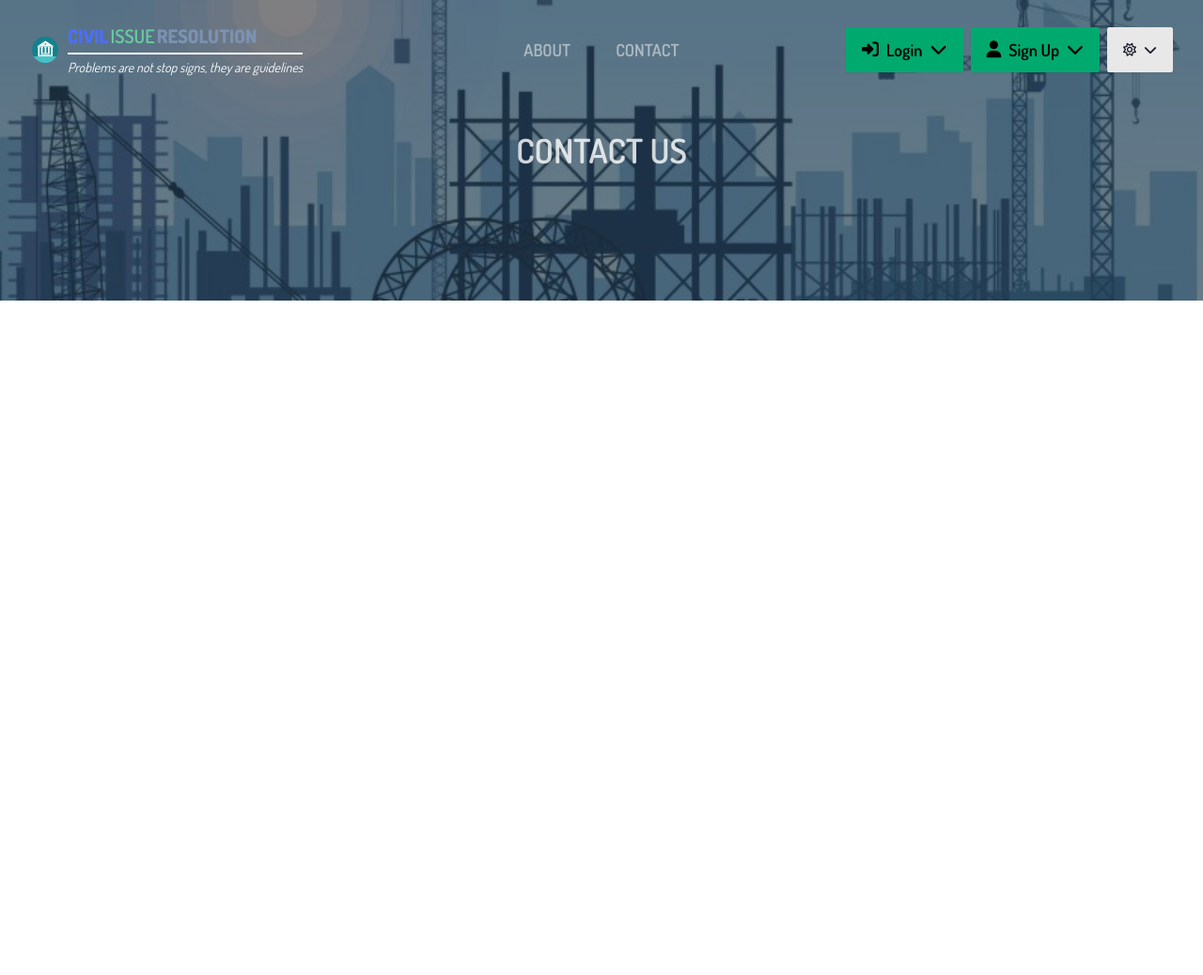
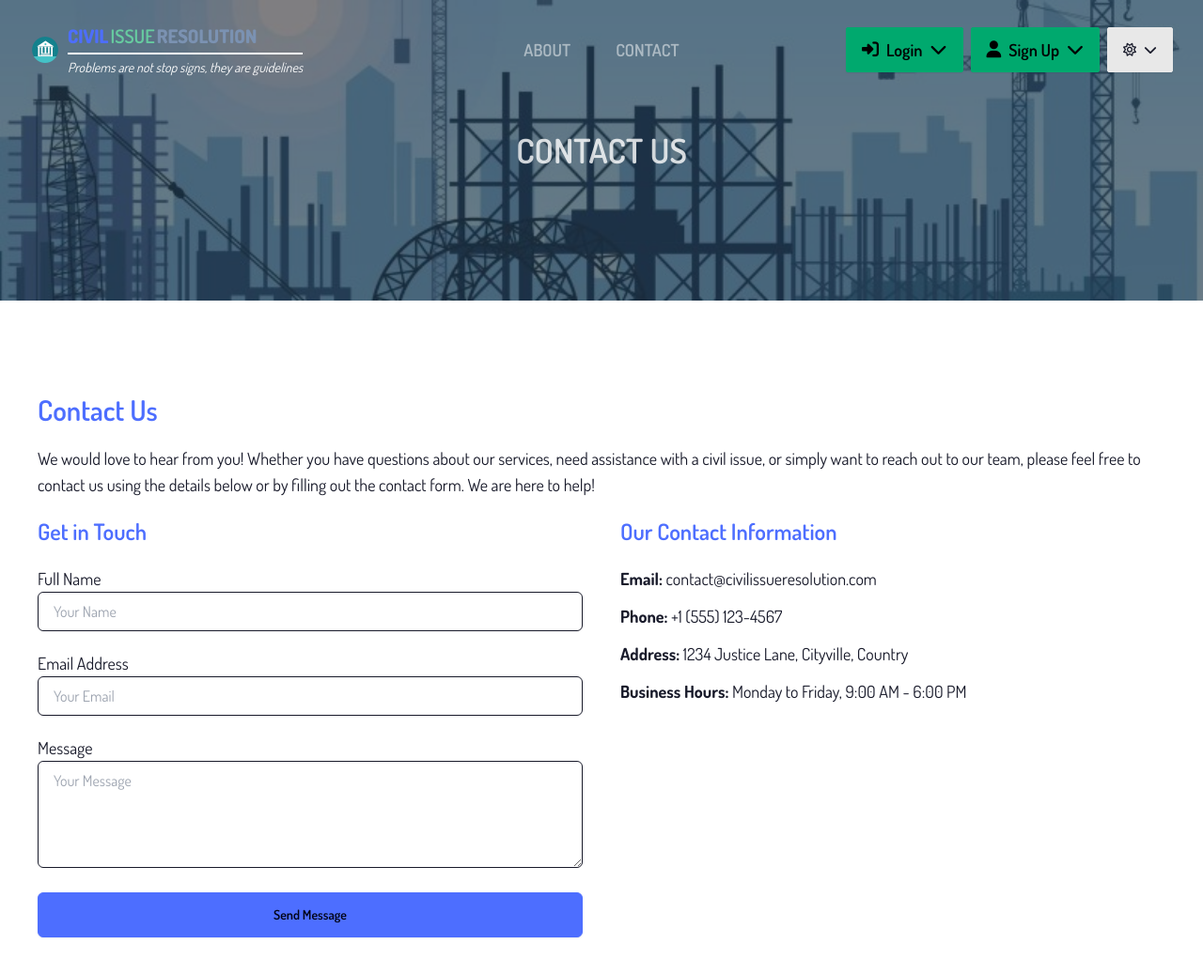
Before and after one commit to Scammerpatil/CivilIssueResolution, a PHP site: page /contact.php in a window 1280 px wide. Shown: the whole page at 94% size. Before the commit the page ends 320 px from the top, so only its background shows below. Run offline with PHP 8.4, Linux system fonts and the light colour scheme; some libraries are stand-ins or nearby versions; some web fonts are replaced.

Commit message:
Changes are made

```diff
--- a/contact.php
+++ b/contact.php
@@ -18,9 +18,55 @@ include './config/db.php';
         style="font-size: 20px; font-weight: bold; padding: 10px; text-align: center;">
         Welcome to the Online Civilians Problem Resolution</marquee>
 
-    <div class="px-10">
-        <!-- About Content goes here -->
+    <div class="px-10 py-10">
+        <h2 class="text-3xl font-semibold text-primary mb-5">Contact Us</h2>
+
+        <p class="text-lg text-base-content mb-5">
+            We would love to hear from you! Whether you have questions about our services, need assistance with a civil
+            issue, or simply want to reach out to our team, please feel free to contact us using the details below or by
+            filling out the contact form. We are here to help!
+        </p>
+
+        <div class="grid grid-cols-1 md:grid-cols-2 gap-10">
+            <!-- Contact Form -->
+            <div>
+                <h3 class="text-2xl font-semibold text-primary mb-5">Get in Touch</h3>
+                <form action="your_form_processing_script.php" method="POST">
+                    <div class="mb-5">
+                        <label for="name" class="block text-lg text-base-content">Full Name</label>
+                        <input type="text" id="name" name="name" required
+                            class="w-full px-4 py-2 border border-base-content rounded-md" placeholder="Your Name">
+                    </div>
+                    <div class="mb-5">
+                        <label for="email" class="block text-lg text-base-content">Email Address</label>
+                        <input type="email" id="email" name="email" required
+                            class="w-full px-4 py-2 border border-base-content rounded-md" placeholder="Your Email">
+                    </div>
+                    <div class="mb-5">
+                        <label for="message" class="block text-lg text-base-content">Message</label>
+                        <textarea id="message" name="message" required
+                            class="w-full px-4 py-2 border border-base-content rounded-md" placeholder="Your Message"
+                            rows="4"></textarea>
+                    </div>
+                    <button type="submit" class="btn btn-primary w-full py-2 px-4 rounded-md">Send Message</button>
+                </form>
+            </div>
+
+            <!-- Contact Info -->
+            <div>
+                <h3 class="text-2xl font-semibold text-primary mb-5">Our Contact Information</h3>
+                <p class="text-lg text-base-content mb-3"><strong>Email:</strong> contact@civilissueresolution.com</p>
+                <p class="text-lg text-base-content mb-3"><strong>Phone:</strong> +1 (555) 123-4567</p>
+                <p class="text-lg text-base-content mb-3"><strong>Address:</strong> 1234 Justice Lane, Cityville,
+                    Country
+                </p>
+                <p class="text-lg text-base-content mb-3"><strong>Business Hours:</strong> Monday to Friday, 9:00 AM -
+                    6:00
+                    PM</p>
+            </div>
+        </div>
     </div>
+
 </body>
 
 </html>
--- a/views/admin/components/sidebar.php
+++ b/views/admin/components/sidebar.php
@@ -11,7 +11,7 @@ $user_type = $_SESSION['user_type'] ?? 'admin';
             <a href="index.php"><i class="fa-solid fa-chart-line"></i> Dashboard</a>
         </li>
         <li class="text-lg <?= ($current_page == 'manage_issues.php') ? 'bg-primary text-white' : ''; ?>">
-            <a href="manage_issues.php"><i class="fa-solid fa-tasks"></i> Manage Issues</a>
+            <a href="manage_issues.php"><i class="fa-solid fa-tasks"></i> Pending Issues</a>
         </li>
         <li class="text-lg <?= ($current_page == 'feedbacks.php') ? 'bg-primary text-white' : ''; ?>">
             <a href="feedbacks.php"><i class="fa-solid fa-comments"></i> View Feedback</a>
--- a/views/user/edit_issue.php
+++ b/views/user/edit_issue.php
@@ -50,8 +50,6 @@ ob_start();
             required><?= htmlspecialchars($issue['description']) ?></textarea>
         <input type="text" name="location" value="<?= htmlspecialchars($issue['problem_location']) ?>"
             class="input input-bordered w-full" required>
-        <input type="text" name="feedback" value="<?= htmlspecialchars($issue['feedback']) ?>"
-            class="input input-bordered w-full" required>
         <label class="flex items-center gap-2">
             <input type="checkbox" name="status" <?= $issue['status'] ? 'checked' : '' ?> class="checkbox"> Resolved
         </label>
```
Also changed, not shown: server/auth/user_register.php (+16 -4 lines), user_signup.php (+6 -6 lines), views/admin/manage_issues.php (+22 -1 lines).
